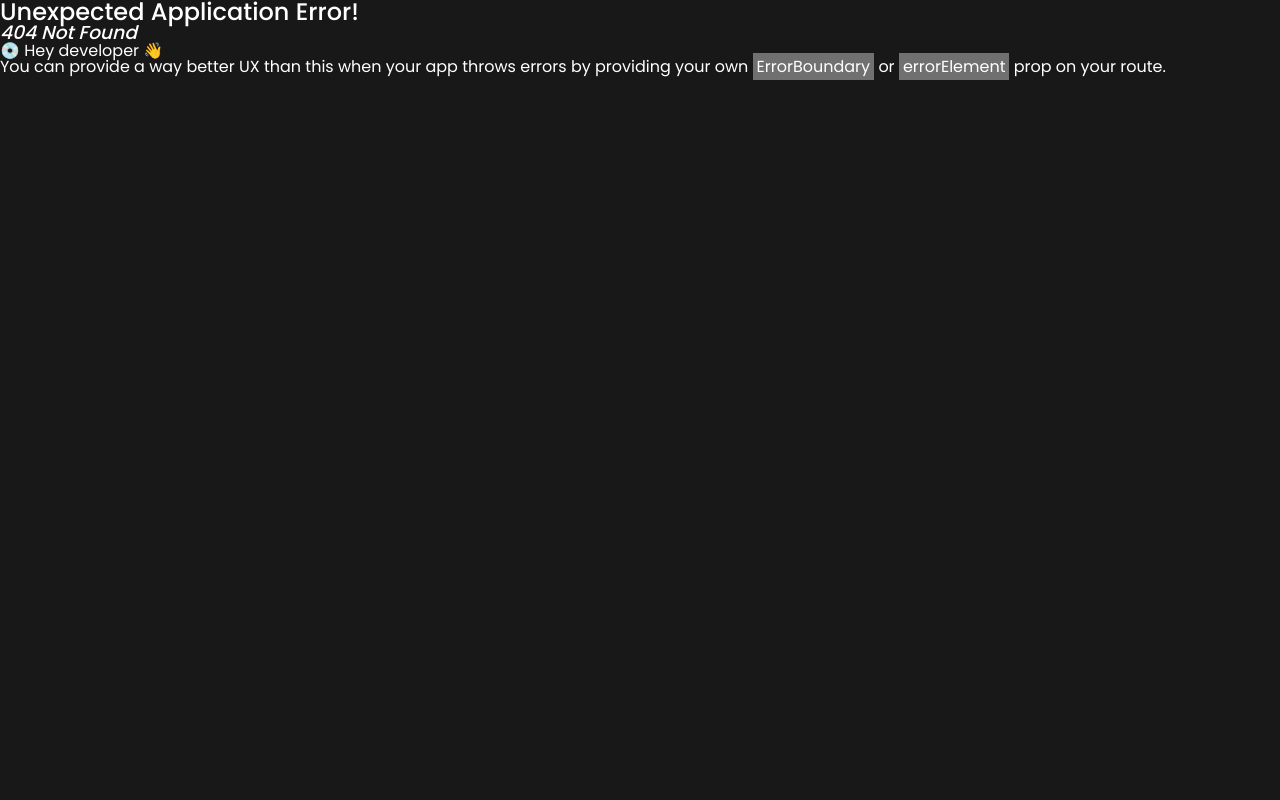
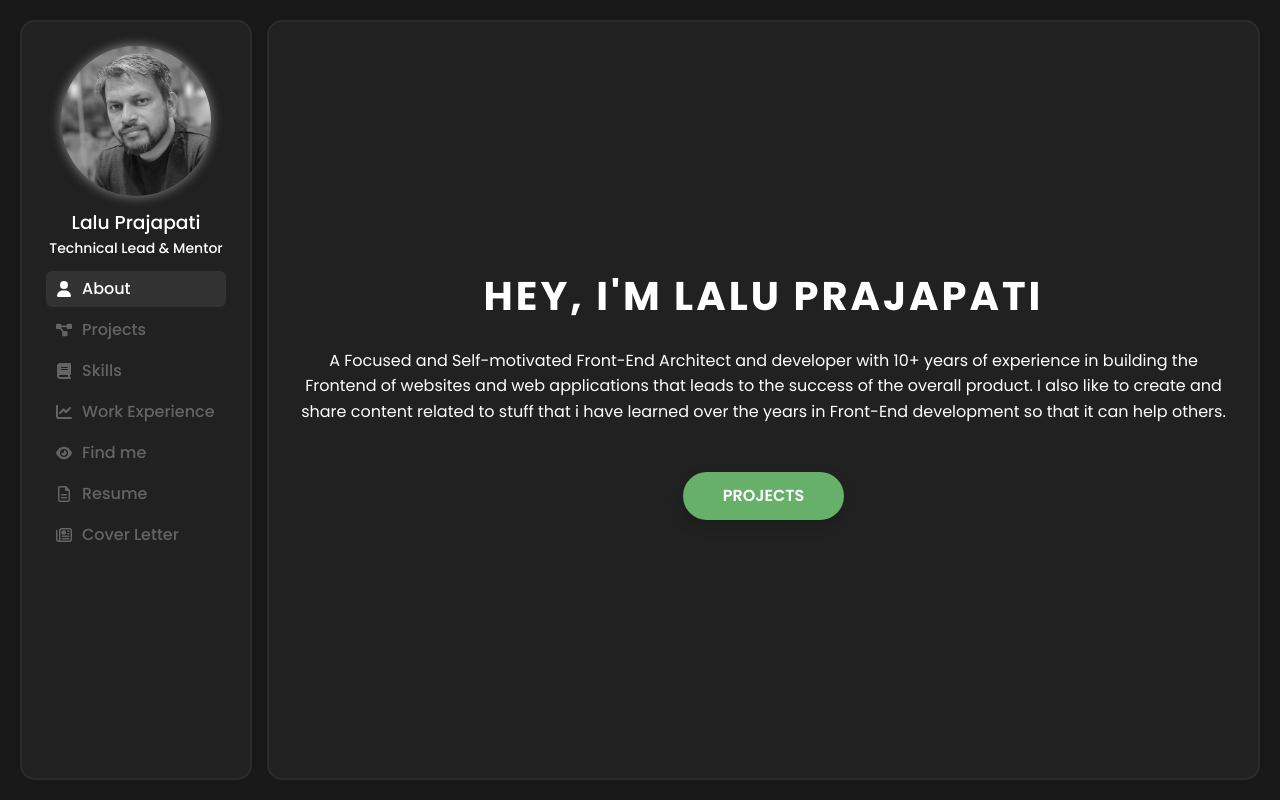
Before and after one commit to LaluPrajapati/portfolio-dashboard, a React (Vite) app: page / in a window 1280 px wide. Before the commit this address had no page. Built offline with nearby package versions, Linux system fonts and the light colour scheme.

Commit message:
updated routes

```diff
--- a/package.json
+++ b/package.json
@@ -2,7 +2,7 @@
   "name": "portfolio-dashboard",
   "private": true,
   "version": "0.0.0",
-  "homepage": "https://laluprajapati.github.io/portfolio-dashboard/",
+  "homepage": "https://laluprajapati.github.io/",
   "type": "module",
   "scripts": {
     "dev": "vite --host",
--- a/src/data.jsx
+++ b/src/data.jsx
@@ -4,7 +4,7 @@ export const sidebarRoutes = [
   {
     id: "about",
     label: "About",
-    linkText: "/portfolio-dashboard",
+    linkText: "/",
     icon: <FaUser />,
   },
   {
--- a/src/routes.jsx
+++ b/src/routes.jsx
@@ -11,7 +11,7 @@ import CoverLetter from "./components/CoverLetter.jsx";
 
 const router = createBrowserRouter([
   {
-    path: "/portfolio-dashboard",
+    path: "/",
     element: <Layout />,
     children: [
       {
@@ -27,7 +27,7 @@ const router = createBrowserRouter([
         element: <Skills />,
       },
       {
-        path: "/portfolio-dashboard",
+        path: "/",
         element: <About />,
       },
       {
--- a/vite.config.js
+++ b/vite.config.js
@@ -4,5 +4,4 @@ import react from "@vitejs/plugin-react-swc";
 // https://vitejs.dev/config/
 export default defineConfig({
   plugins: [react()],
-  base: "portfolio-dashboard",
 });
```
